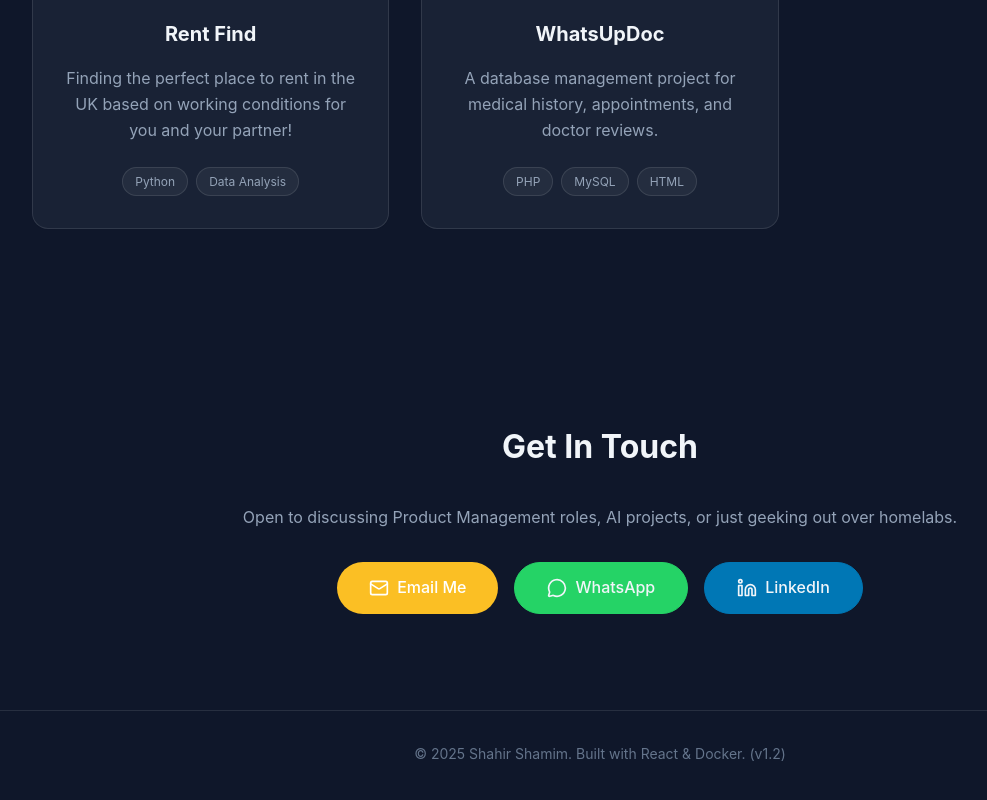
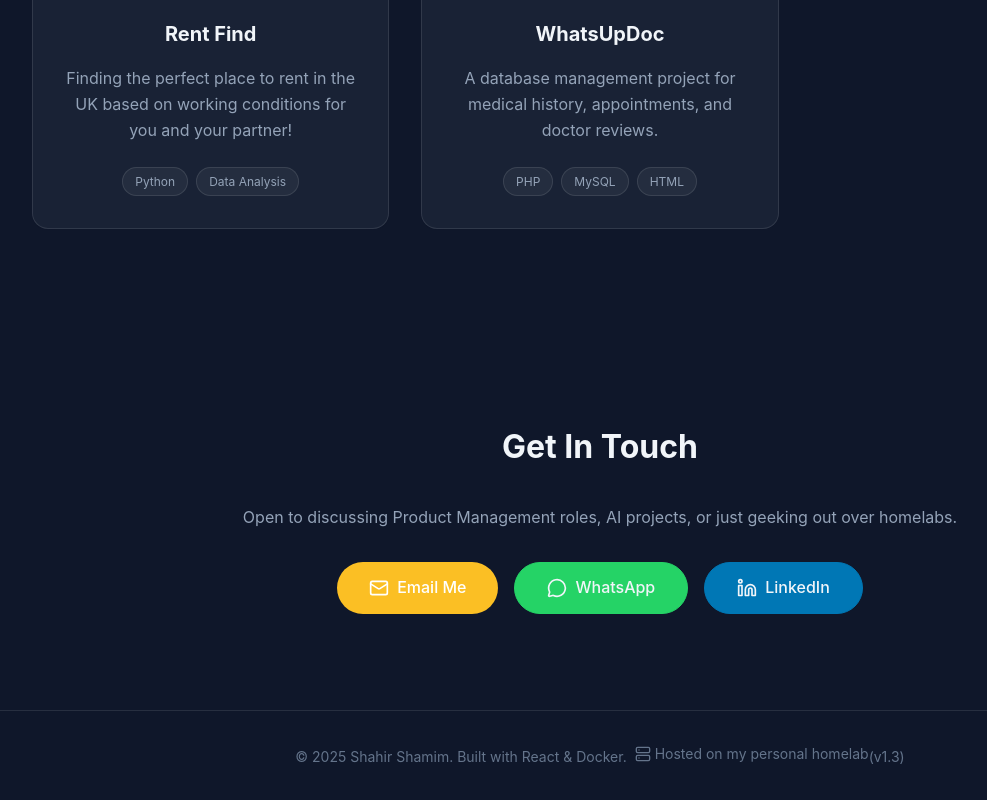
Before and after one commit to ShahirShamim/personal_website, a React (Vite) app: page / in a window 1280 px wide. Shown: the part 9543-10343 px from the top of the page, without its empty margins (40-1027 px from the left). Built offline with nearby package versions, Linux system fonts and the light colour scheme.

Commit message:
Add homelab hosting mention to footer (v1.3)

```diff
--- a/src/App.jsx
+++ b/src/App.jsx
@@ -123,7 +123,14 @@ function App() {
 
       <footer className="footer">
         <div className="container">
-          <p>&copy; {new Date().getFullYear()} Shahir Shamim. Built with React & Docker. (v1.2)</p>
+          <p>
+            &copy; {new Date().getFullYear()} Shahir Shamim. Built with React & Docker.
+            <span style={{ display: 'inline-flex', alignItems: 'center', gap: '0.25rem', marginLeft: '0.5rem' }}>
+              <Server size={16} style={{ verticalAlign: 'middle' }} />
+              Hosted on my personal homelab
+            </span>
+            (v1.3)
+          </p>
         </div>
       </footer>
     </div>
```
